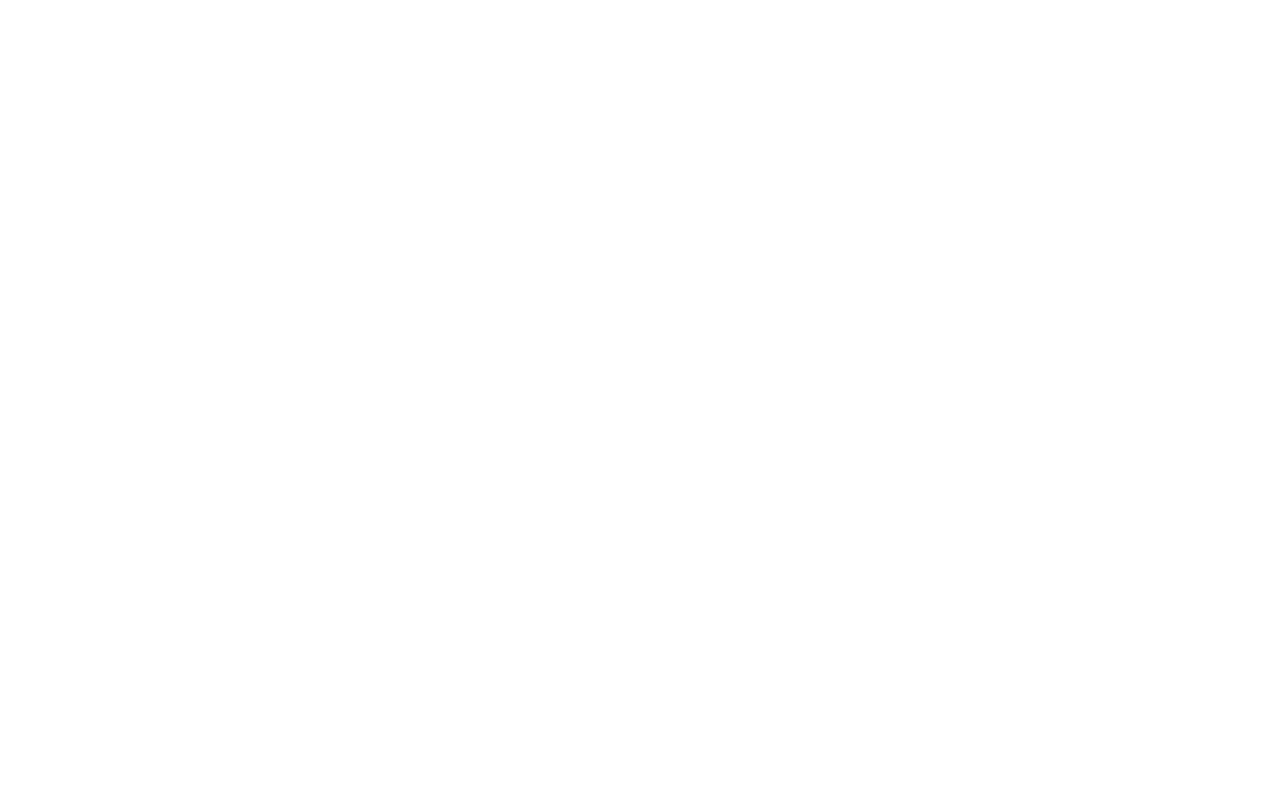
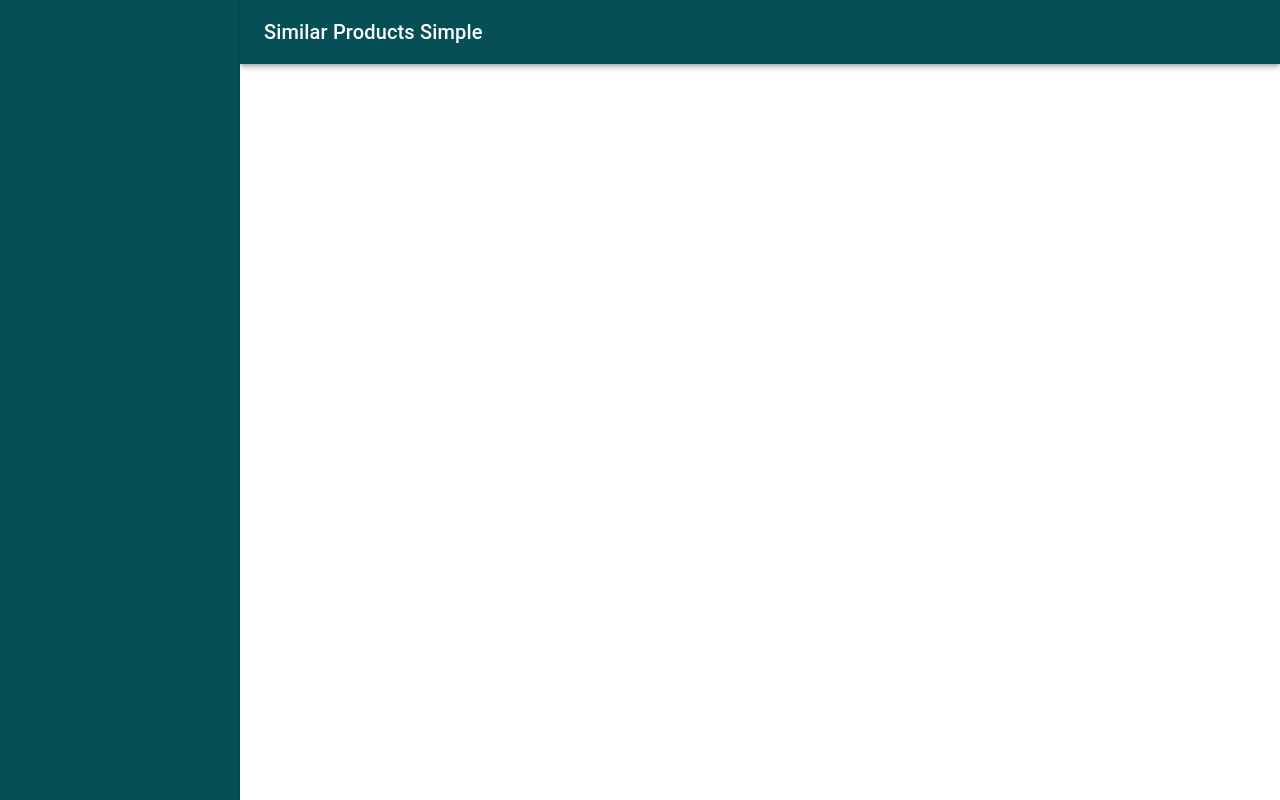
Before and after one commit to OSanz98/SimilarProductSimple, a React (Vite) app: page / in a window 1280 px wide. Built offline with nearby package versions, Linux system fonts and the light colour scheme.

Commit message:
v0.0.1
Added Responsive Drawer to home page

```diff
--- a/package.json
+++ b/package.json
@@ -13,10 +13,12 @@
     "@emotion/styled": "^11.10.6",
     "@mui/icons-material": "^5.11.11",
     "@mui/material": "^5.11.12",
+    "immer": "^9.0.19",
     "react": "^18.2.0",
     "react-bootstrap": "^2.7.2",
     "react-dom": "^18.2.0",
-    "react-router-dom": "^6.9.0"
+    "react-router-dom": "^6.9.0",
+    "use-immer": "^0.8.1"
   },
   "devDependencies": {
     "@types/react": "^18.0.27",
--- a/src/main.jsx
+++ b/src/main.jsx
@@ -1,10 +1,14 @@
 import React from 'react';
 import ReactDOM from 'react-dom/client';
 import App from './App';
+import theme from './utils/theme.component';
+import { ThemeProvider } from '@mui/material';
 import './index.css'
 
 ReactDOM.createRoot(document.getElementById('root')).render(
   <React.StrictMode>
-    <App />
+    <ThemeProvider theme={theme}>
+      <App />
+    </ThemeProvider>
   </React.StrictMode>,
 )
--- a/src/routes/home/home.component.jsx
+++ b/src/routes/home/home.component.jsx
@@ -1,15 +1,90 @@
-import React from "react";
-import { Card, Box, CssBaseline, AppBar } from "@mui/material";
-
+import { Card, Box, CssBaseline, AppBar, Toolbar, IconButton, Typography, Drawer } from "@mui/material";
+import { MenuRounded } from "@mui/icons-material";
+import { useImmer } from "use-immer";
+import theme from "../../utils/theme.component";
 const drawerWidth = 240;
 
-const HomeRoute = () => {
+const HomeRoute = (props) => {
+    const [deviceState, setDeviceState] = useImmer({isMobile: false})
+    const { window } = props;
+    const container = window !== undefined ? () => window().document.body : undefined;
+
+    const handleDrawerToggle = () => {
+        setDeviceState(draft => {
+            draft.isMobile = !draft.isMobile
+        });
+    };
+
     return(
         <Box display="flex">
             <CssBaseline />
-            <AppBar position="fixed">
+            <AppBar position="fixed" sx={{
+                width: {sm: `calc(100% - ${drawerWidth}px)`},
+                ml: {sm: `${drawerWidth}px`}
+            }}>
+                <Toolbar>
+                    <IconButton
+                        color="inherit"
+                        aria-label="open drawer"
+                        edge="start"
+                        onClick={handleDrawerToggle}
+                        sx={{ mr: 2, display: {sm: 'none'}}}
+                    >
+                        <MenuRounded />
+                    </IconButton>
+                    <Typography variant="h6" noWrap component="div">
+                        Similar Products Simple
+                    </Typography>
+                </Toolbar>
+            </AppBar>
 
-            </AppBar>
+            <Box
+                component="nav"
+                sx={{width: {sm: drawerWidth}, flexShrink:{ sm: 0}}}
+                aria-label="Saved products navbar"
+            >
+                <Drawer
+                    container={container}
+                    variant="temporary"
+                    open={deviceState.isMobile}
+                    onClose={handleDrawerToggle}
+                    ModalProps={{
+                        keepMounted: true,
+                    }}
+                    sx={{
+                        display: { xs: 'block', sm: 'none' },
+                        '& .MuiDrawer-paper': { boxSizing: 'border-box', width: drawerWidth,},
+                    }}
+                    PaperProps= {{
+                        sx: {
+                             backgroundColor: theme.palette.background.drawer,
+                            color: "white"
+                        }
+                    }}
+
+                >
+                    {/* include sidebar nav stuff */}
+                </Drawer>
+                <Drawer
+                    variant="permanent"
+                    sx={{
+                        display: { xs: 'none', sm: 'block' },
+                        '& .MuiDrawer-paper': { boxSizing: 'border-box', width: drawerWidth },
+                        backgroundColor: 'black'
+                    }}
+                    PaperProps= {{
+                        sx: {
+                            backgroundColor: theme.palette.background.drawer,
+                            color: "white"
+                        }
+                    }}
+                    open
+                >
+                    {/* <ProductSideBar products={products} onClick={productHandler} /> */}
+                </Drawer>
+
+            </Box>
+
 
         </Box>
     )
--- /dev/null
+++ b/src/utils/theme.component.jsx
@@ -0,0 +1,18 @@
+import { createTheme } from "@mui/material";
+
+const theme = createTheme({
+    palette: {
+        primary: {
+            main: '#074F57',
+        },
+        secondary: {
+            main: '#FFFFFF',
+        },
+        background: {
+            default: '#FFFFFF',
+            drawer: '#074F57',
+        },
+    },
+});
+
+export default theme;
```
Also changed, not shown: src/components/drawer-component/drawer.component.jsx (added).
